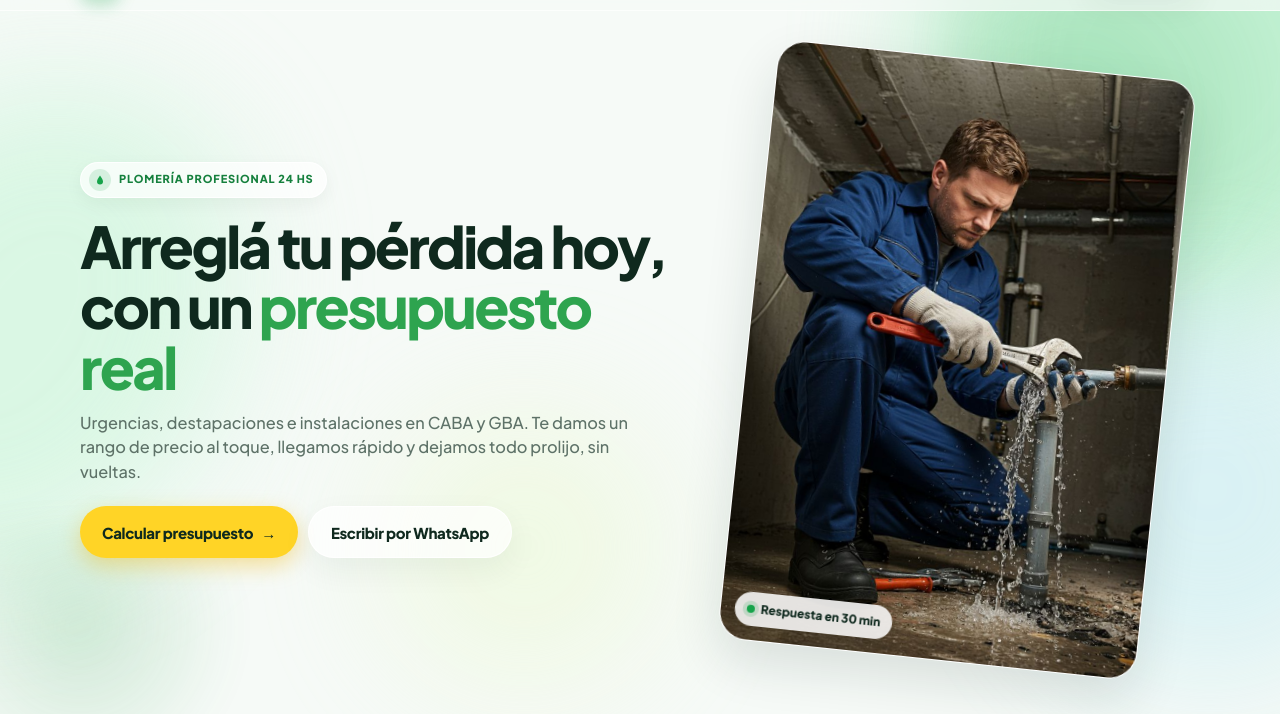
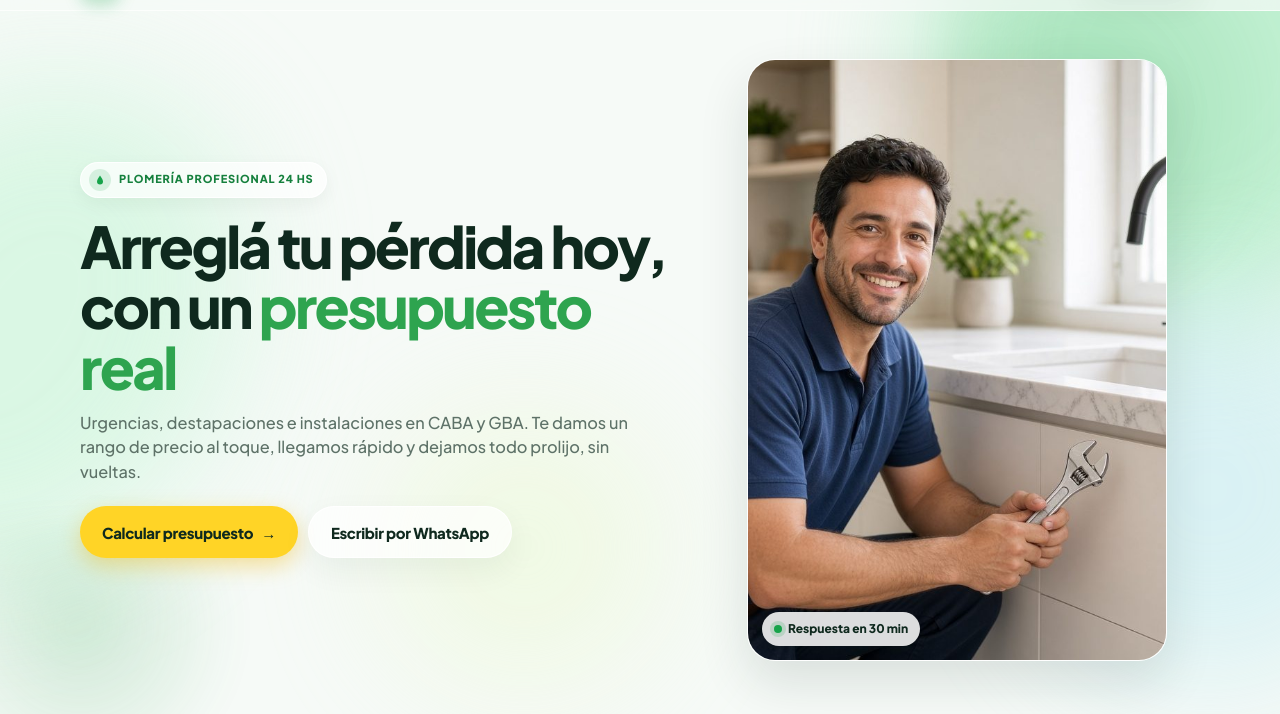
Before and after one commit to paginadeprueba-collab/paginadeprueba-collab.github.io, a plain HTML site: page plomeria-demo/index.html in a window 1280 px wide. Shown: the part 57-771 px from the top of the page. Drawn offline with Linux system fonts and the light colour scheme.

Commit message:
Actualiza imagen del hero derecha y sin repetir

```diff
--- a/plomeria-demo/index.html
+++ b/plomeria-demo/index.html
@@ -177,7 +177,6 @@
       border-radius: 28px;
       overflow: hidden;
       position: relative;
-      transform: rotate(3deg);
       background: rgba(255, 255, 255, 0.45);
       backdrop-filter: blur(16px);
       -webkit-backdrop-filter: blur(16px);
@@ -374,7 +373,6 @@
       body { padding-bottom: 32px; }
       .hero { padding: 48px 0 28px; }
       .hero-grid { grid-template-columns: 1.1fr 0.9fr; gap: 40px; }
-      .photo-card { transform: rotate(6deg); }
       .stats { grid-template-columns: repeat(4, 1fr); }
       .services { grid-template-columns: 1fr 1fr; }
       .chips.three { grid-template-columns: 1fr 1fr 1fr; }
@@ -438,7 +436,7 @@
         </div>
         <div class="hero-visual">
           <figure class="photo-card">
-            <img src="img/urgencias.jpg" alt="Plomero profesional reparando una pérdida de agua en un caño" width="800" height="600" />
+            <img src="img/hero-plomero.jpg" alt="Plomero profesional sonriente listo para trabajar en una cocina moderna" width="800" height="600" />
             <figcaption class="float-pill"><i></i> Respuesta en 30 min</figcaption>
           </figure>
         </div>
```
Also changed, not shown: plomeria-demo/img/hero-plomero.jpg (added).
